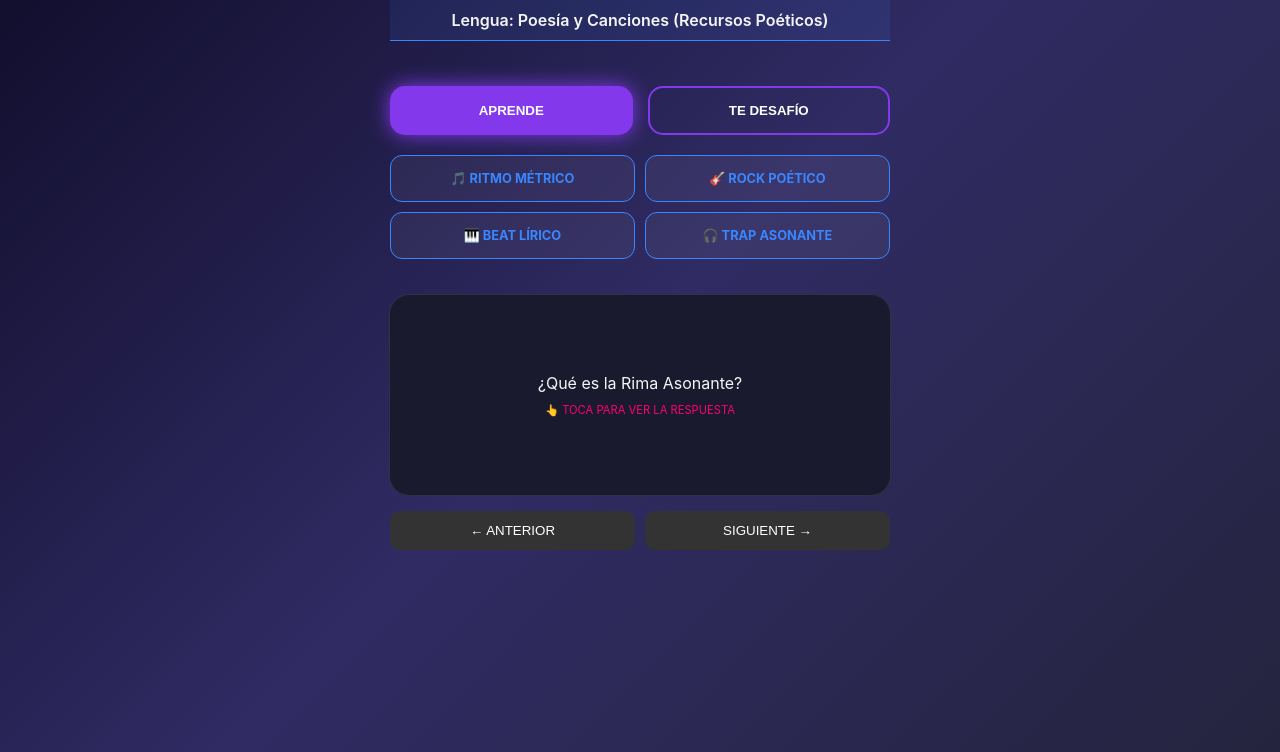
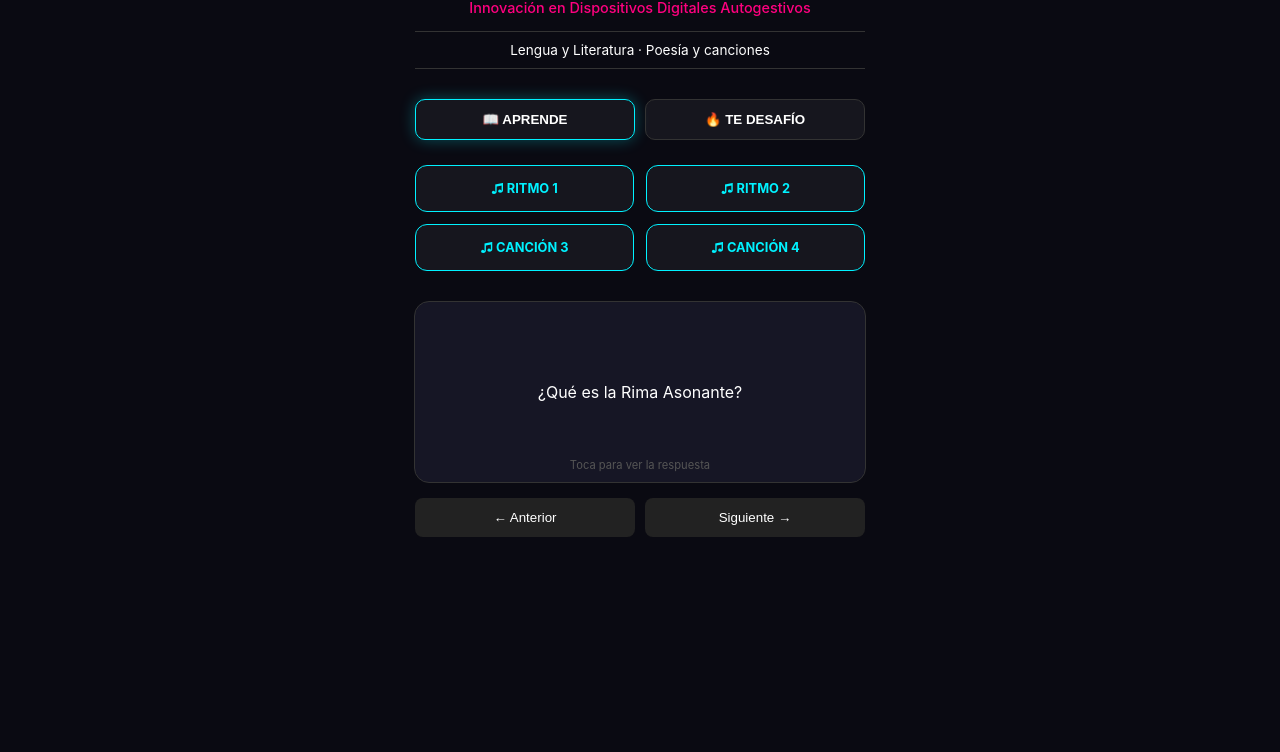
Before and after one commit to soyprofesoramarcela-byte/lengua, a plain HTML site: page index.html in a window 1280 px wide. Shown: the part 88-840 px from the top of the page. Drawn offline with Linux system fonts and the light colour scheme.

Commit message:
Update index.html

```diff
--- a/index.html
+++ b/index.html
@@ -3,125 +3,123 @@
 <head>
     <meta charset="UTF-8">
     <meta name="viewport" content="width=device-width, initial-scale=1.0">
-    <title>MAU - Poesía y Canciones</title>
+    <title>MAU - Matriz de Aprendizaje Ubicuo</title>
     <style>
         :root {
-            --neon-pink: #FF006E;
-            --neon-purple: #8338EC;
-            --neon-blue: #3A86FF;
-            --bg-dark: #0F0C29; /* Fondo espacial profundo */
-            --card-dark: #1A1A2E;
-            --text-light: #F5F5F7;
+            --bg-deep: #0a0a12;
+            --neon-cyan: #00f2ff;
+            --neon-pink: #ff007f;
+            --glass: rgba(255, 255, 255, 0.05);
+            --apple-font: -apple-system, BlinkMacSystemFont, "SF Pro Display", sans-serif;
         }
 
         body {
-            font-family: -apple-system, BlinkMacSystemFont, "Segoe UI", Roboto, sans-serif;
-            background: linear-gradient(135deg, #0f0c29, #302b63, #24243e);
-            color: var(--text-light);
+            font-family: var(--apple-font);
+            background-color: var(--bg-deep);
+            color: white;
             margin: 0;
             display: flex;
             flex-direction: column;
             align-items: center;
             min-height: 100vh;
             padding: 20px;
-            overflow-x: hidden;
         }
 
-        /* Encabezado inspirado en la imagen */
-        .header { text-align: center; margin-bottom: 25px; width: 100%; max-width: 500px; }
-        .titulo-mau { font-size: 1.8em; font-weight: 800; color: var(--neon-pink); text-shadow: 0 0 10px var(--neon-pink); margin: 0; }
-        .subtitulo-mau { font-size: 0.9em; opacity: 0.8; margin: 5px 0; }
-        .info-linea { border-top: 1px solid var(--neon-blue); border-bottom: 1px solid var(--neon-blue); padding: 10px; margin-top: 10px; font-weight: 600; background: rgba(58, 134, 255, 0.1); }
+        /* Encabezado Fiel a la Imagen */
+        .header { text-align: center; margin-bottom: 30px; width: 100%; max-width: 450px; }
+        .titulo-mau { font-size: 1.6em; font-weight: 700; color: white; margin: 0; }
+        .subtitulo-mau { font-size: 0.9em; color: var(--neon-pink); font-weight: 500; margin: 5px 0; }
+        .info-linea { border-top: 1px solid #333; border-bottom: 1px solid #333; padding: 10px; margin-top: 15px; font-size: 0.85em; }
 
-        /* Pestañas Neón */
-        .tabs { display: flex; gap: 15px; width: 100%; max-width: 500px; margin: 20px 0; }
+        /* Pestañas Neón Sutil */
+        .tabs { display: flex; gap: 10px; width: 100%; max-width: 450px; margin-bottom: 25px; }
         .tab {
-            flex: 1; padding: 15px; border: 2px solid var(--neon-purple); border-radius: 15px;
-            background: transparent; color: white; font-weight: bold; cursor: pointer; transition: 0.3s;
+            flex: 1; padding: 12px; border: 1px solid #333; border-radius: 10px;
+            background: var(--glass); color: white; cursor: pointer; font-weight: 600; transition: 0.3s;
         }
-        .tab.active { background: var(--neon-purple); box-shadow: 0 0 20px var(--neon-purple); }
+        .tab.active { border-color: var(--neon-cyan); box-shadow: 0 0 15px rgba(0, 242, 255, 0.3); }
 
-        .panel { display: none; width: 100%; max-width: 500px; flex-direction: column; align-items: center; }
+        .panel { display: none; width: 100%; max-width: 450px; flex-direction: column; align-items: center; }
         .panel.active { display: flex; }
 
-        /* Cuadrícula de Música (4 Botones) */
-        .music-grid { display: grid; grid-template-columns: 1fr 1fr; gap: 10px; width: 100%; margin-bottom: 20px; }
-        .music-btn {
-            background: rgba(255, 255, 255, 0.05); border: 1px solid var(--neon-blue);
-            color: var(--neon-blue); padding: 15px; border-radius: 12px; cursor: pointer;
-            font-weight: bold; text-decoration: none; text-align: center; font-size: 0.8em;
+        /* 4 Botones de Música que llevan a Métrica */
+        .music-grid { display: grid; grid-template-columns: 1fr 1fr; gap: 12px; width: 100%; margin-bottom: 20px; }
+        .music-link {
+            text-decoration: none; background: var(--glass); border: 1px solid var(--neon-cyan);
+            color: var(--neon-cyan); padding: 15px; border-radius: 12px; font-size: 0.8em;
+            font-weight: bold; text-align: center; transition: 0.3s;
         }
-        .music-btn:hover { background: var(--neon-blue); color: white; box-shadow: 0 0 15px var(--neon-blue); }
+        .music-link:hover { background: var(--neon-cyan); color: black; }
 
-        /* Ruleta Neón Glow */
+        /* Ruleta de Precisión (Estética Industrial/Tecno) */
         .wheel-container { position: relative; width: 280px; height: 280px; margin: 20px 0; }
         .pointer {
             position: absolute; top: -10px; left: 50%; transform: translateX(-50%);
-            width: 0; height: 0; border-left: 15px solid transparent; border-right: 15px solid transparent;
-            border-top: 25px solid var(--neon-pink); z-index: 10; filter: drop-shadow(0 0 5px var(--neon-pink));
+            width: 0; height: 0; border-left: 12px solid transparent; border-right: 12px solid transparent;
+            border-top: 25px solid var(--neon-pink); z-index: 10;
         }
-        canvas { width: 100%; height: 100%; border-radius: 50%; border: 4px solid white; box-shadow: 0 0 30px rgba(131, 56, 236, 0.5); }
-
-        /* Botón de Acción Principal */
-        .action-btn {
-            background: var(--neon-pink); color: white; border: none; padding: 15px 40px;
-            border-radius: 50px; font-weight: bold; font-size: 1.1em; cursor: pointer;
-            box-shadow: 0 0 20px var(--neon-pink); margin: 20px 0; width: 80%;
+        canvas {
+            width: 100%; height: 100%; border-radius: 50%;
+            border: 4px solid #222; background: #111;
         }
 
-        /* Card con Flip (Tocar para ver respuesta) */
+        /* Botón Juguemos */
+        .play-btn {
+            background: transparent; color: var(--neon-pink); border: 2px solid var(--neon-pink);
+            padding: 14px 40px; border-radius: 8px; font-weight: bold; font-size: 1em;
+            cursor: pointer; box-shadow: 0 0 10px rgba(255, 0, 127, 0.2); margin: 20px 0;
+        }
+
+        /* Card con Flip Profesional */
         .card {
-            background: var(--card-dark); width: 100%; min-height: 200px; border-radius: 20px;
-            perspective: 1000px; cursor: pointer; margin: 15px 0; border: 1px solid rgba(255,255,255,0.1);
+            background: #161625; width: 100%; min-height: 180px; border-radius: 15px;
+            perspective: 1000px; cursor: pointer; margin-top: 10px; border: 1px solid #333;
         }
-        .card-inner { position: relative; width: 100%; height: 100%; transition: transform 0.6s; transform-style: preserve-3d; min-height: 200px; }
+        .card-inner { position: relative; width: 100%; height: 100%; transition: transform 0.6s; transform-style: preserve-3d; min-height: 180px; }
         .card.flipped .card-inner { transform: rotateY(180deg); }
         .front, .back {
             position: absolute; width: 100%; height: 100%; backface-visibility: hidden;
-            display: flex; flex-direction: column; align-items: center; justify-content: center;
-            padding: 25px; box-sizing: border-box; text-align: center; border-radius: 20px;
+            display: flex; align-items: center; justify-content: center; padding: 20px;
+            box-sizing: border-box; text-align: center; border-radius: 15px;
         }
-        .back { transform: rotateY(180deg); background: linear-gradient(145deg, #1a1a2e, #16213e); color: var(--neon-blue); font-weight: bold; }
-        .instruccion { font-size: 0.7em; color: var(--neon-pink); margin-top: 10px; text-transform: uppercase; }
+        .back { transform: rotateY(180deg); color: var(--neon-cyan); font-weight: bold; }
+        .hint { font-size: 0.7em; color: #555; position: absolute; bottom: 10px; }
 
-        .nav-controls { display: flex; gap: 10px; width: 100%; }
-        .nav-btn { flex: 1; background: #333; color: white; border: none; padding: 12px; border-radius: 10px; cursor: pointer; }
+        .nav-btn { background: #222; color: white; border: none; padding: 12px; border-radius: 8px; flex: 1; cursor: pointer; }
     </style>
 </head>
 <body>
 
     <div class="header">
-        <div class="titulo-mau">MAU DIGITAL</div>
-        <div class="subtitulo-mau">Innovación en Dispositivos Autogestivos</div>
-        <div class="info-linea">Lengua: Poesía y Canciones (Recursos Poéticos)</div>
+        <div class="titulo-mau">Matriz de Aprendizaje Ubicuo (MAU)</div>
+        <div class="subtitulo-mau">Innovación en Dispositivos Digitales Autogestivos</div>
+        <div class="info-linea">Lengua y Literatura · Poesía y canciones</div>
     </div>
 
     <div class="tabs">
-        <button class="tab active" onclick="switchTab('aprender', this)">APRENDE</button>
-        <button class="tab" onclick="switchTab('jugar', this)">TE DESAFÍO</button>
+        <button class="tab active" onclick="switchTab('aprender', this)">📖 APRENDE</button>
+        <button class="tab" onclick="switchTab('jugar', this)">🔥 TE DESAFÍO</button>
     </div>
 
     <div id="panel-aprender" class="panel active">
         <div class="music-grid">
-            <a href="musica.html" class="music-btn">🎵 RITMO MÉTRICO</a>
-            <a href="musica.html" class="music-btn">🎸 ROCK POÉTICO</a>
-            <a href="musica.html" class="music-btn">🎹 BEAT LÍRICO</a>
-            <a href="musica.html" class="music-btn">🎧 TRAP ASONANTE</a>
+            <a href="metrica.html" class="music-link">♫ RITMO 1</a>
+            <a href="metrica.html" class="music-link">♫ RITMO 2</a>
+            <a href="metrica.html" class="music-link">♫ CANCIÓN 3</a>
+            <a href="metrica.html" class="music-link">♫ CANCIÓN 4</a>
         </div>
-
         <div class="card" onclick="this.classList.toggle('flipped')">
             <div class="card-inner">
                 <div class="front">
-                    <div id="fAprender">Cargando...</div>
-                    <div class="instruccion">👆 Toca para ver la respuesta</div>
+                    <span id="fAprender">¿Qué es la Rima Asonante?</span>
+                    <span class="hint">Toca para ver la respuesta</span>
                 </div>
-                <div class="back" id="bAprender">...</div>
+                <div class="back" id="bAprender">Coincidencia de vocales desde la última tónica.</div>
             </div>
         </div>
-
-        <div class="nav-controls">
-            <button class="nav-btn" onclick="move(-1)">← ANTERIOR</button>
-            <button class="nav-btn" onclick="move(1)">SIGUIENTE →</button>
+        <div style="display:flex; gap:10px; width:100%; margin-top:15px;">
+            <button class="nav-btn" onclick="move(-1)">← Anterior</button>
+            <button class="nav-btn" onclick="move(1)">Siguiente →</button>
         </div>
     </div>
 
@@ -130,14 +128,10 @@
             <div class="pointer"></div>
             <canvas id="ruleta" width="280" height="280"></canvas>
         </div>
-
-        <button class="action-btn" onclick="spinWheel()">¡JUGUEMOS!</button>
-
+        <button class="play-btn" onclick="spinWheel()">¡JUGUEMOS!</button>
         <div class="card" id="cardJuego" onclick="this.classList.toggle('flipped')">
             <div class="card-inner">
-                <div class="front">
-                    <div id="fJuego">¿Te animás al reto?<br><small>Girá la ruleta mágica</small></div>
-                </div>
+                <div class="front">Girá la ruleta para el desafío</div>
                 <div class="back" id="bJuego">...</div>
             </div>
         </div>
@@ -145,15 +139,12 @@
 
     <script>
         const cards = [
-            { f: "¿Qué es la Rima Asonante?", b: "Es cuando solo coinciden las vocales a partir de la última acentuada." },
-            { f: "La Metáfora", b: "Es identificar un objeto real con uno imaginario (ej: 'Tus ojos son perlas')." },
-            { f: "Recurso: Hipérbole", b: "Consiste en exagerar una realidad para darle más fuerza (ej: 'Lloré mil ríos')." },
-            { f: "Recurso: Personificación", b: "Dar cualidades humanas a objetos o animales (ej: 'La luna nos mira')." },
-            { f: "Recurso: Anáfora", b: "Repetir una o varias palabras al comienzo de los versos." },
-            { f: "Págs. 46-47: Comparación", b: "Relacionar dos conceptos usando el 'como' (ej: 'Frío como el hielo')." },
-            { f: "Musicalidad en canciones", b: "Uso de rimas y ritmos para que la letra sea fácil de recordar y cantar." },
-            { f: "Aliteración", b: "Repetición de sonidos similares para imitar una sensación sonora." },
-            { f: "El Estribillo", b: "Conjunto de versos que se repiten en una canción, conteniendo la idea principal." }
+            { f: "Metáfora", b: "Identificación de un objeto real con uno imaginario." },
+            { f: "Hipérbole", b: "Exageración para aumentar la expresividad." },
+            { f: "Personificación", b: "Atribuir cualidades humanas a lo inanimado." },
+            { f: "Anáfora", b: "Repetición de palabras al inicio de versos." },
+            { f: "Comparación", b: "Relación de semejanza usando el 'como'." },
+            { f: "Asonante", b: "Rima donde solo coinciden las vocales finales." }
         ];
 
         let idx = 0;
@@ -171,41 +162,34 @@
 
         function move(dir) {
             idx = (idx + dir + cards.length) % cards.length;
-            const c = document.querySelector('#panel-aprender .card');
-            c.classList.remove('flipped');
-            setTimeout(() => {
-                document.getElementById('fAprender').innerText = cards[idx].f;
-                document.getElementById('bAprender').innerText = cards[idx].b;
-            }, 150);
+            document.getElementById('fAprender').innerText = cards[idx].f;
+            document.getElementById('bAprender').innerText = cards[idx].b;
+            document.querySelector('#panel-aprender .card').classList.remove('flipped');
         }
 
         function dibujarRuleta() {
-            const arco = (Math.PI * 2) / cards.length;
-            const colores = ['#FF006E', '#8338EC', '#3A86FF', '#FFBE0B', '#FB5607'];
-            for (let i = 0; i < cards.length; i++) {
-                ctx.fillStyle = colores[i % colores.length];
-                ctx.beginPath();
-                ctx.moveTo(140, 140);
-                ctx.arc(140, 140, 135, i * arco, (i + 1) * arco);
+            const sectores = cards.length;
+            const arco = (Math.PI * 2) / sectores;
+            for (let i = 0; i < sectores; i++) {
+                ctx.fillStyle = i % 2 === 0 ? "#111" : "#1a1a2e";
+                ctx.beginPath(); ctx.moveTo(140, 140);
+                ctx.arc(140, 140, 138, i * arco, (i + 1) * arco);
                 ctx.fill();
-                ctx.stroke();
+                ctx.strokeStyle = "#333"; ctx.stroke();
             }
         }
 
         function spinWheel() {
-            rotation += Math.floor(Math.random() * 360) + 1800;
+            rotation += 1800 + Math.random() * 360;
             canvas.style.transition = "transform 4s cubic-bezier(0.15, 0, 0.15, 1)";
             canvas.style.transform = `rotate(${rotation}deg)`;
             document.getElementById('cardJuego').classList.remove('flipped');
-
             setTimeout(() => {
                 const res = Math.floor(Math.random() * cards.length);
-                document.getElementById('fJuego').innerText = cards[res].f;
                 document.getElementById('bJuego').innerText = cards[res].b;
             }, 4000);
         }
 
-        move(0);
         dibujarRuleta();
     </script>
 </body>
```
